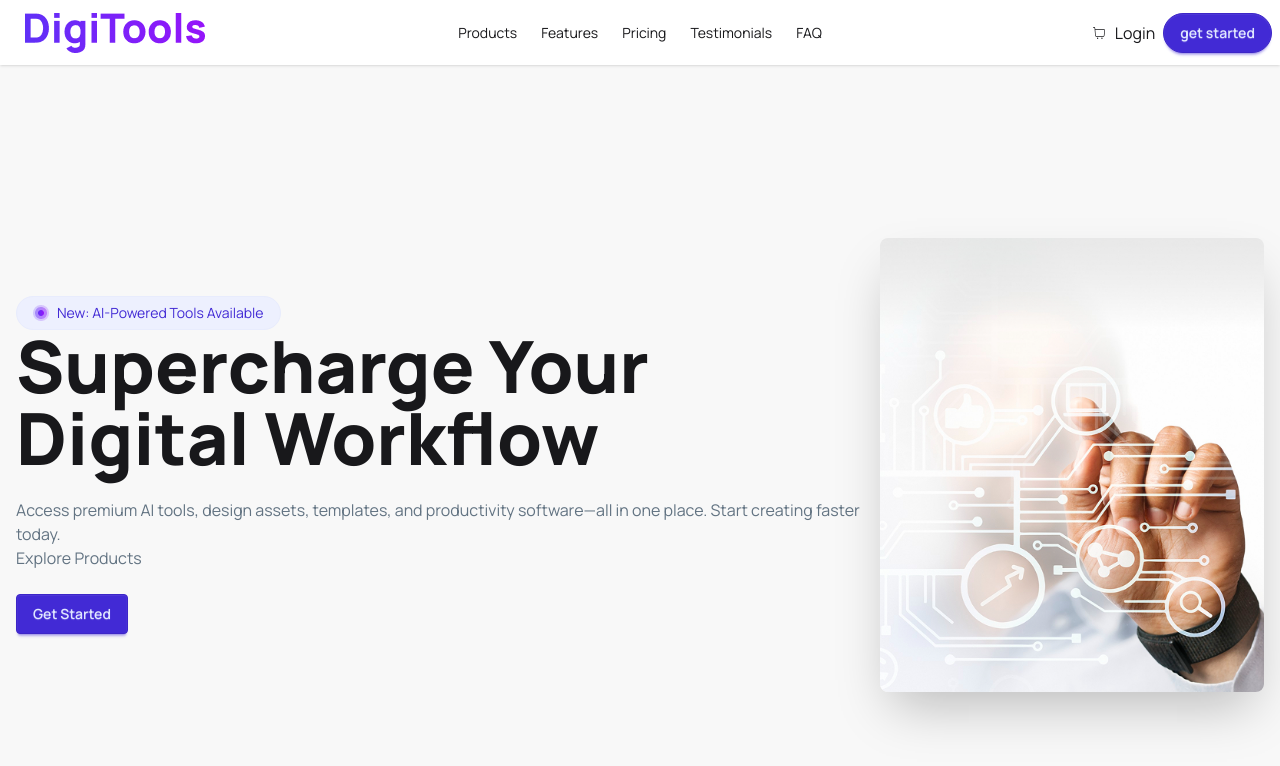
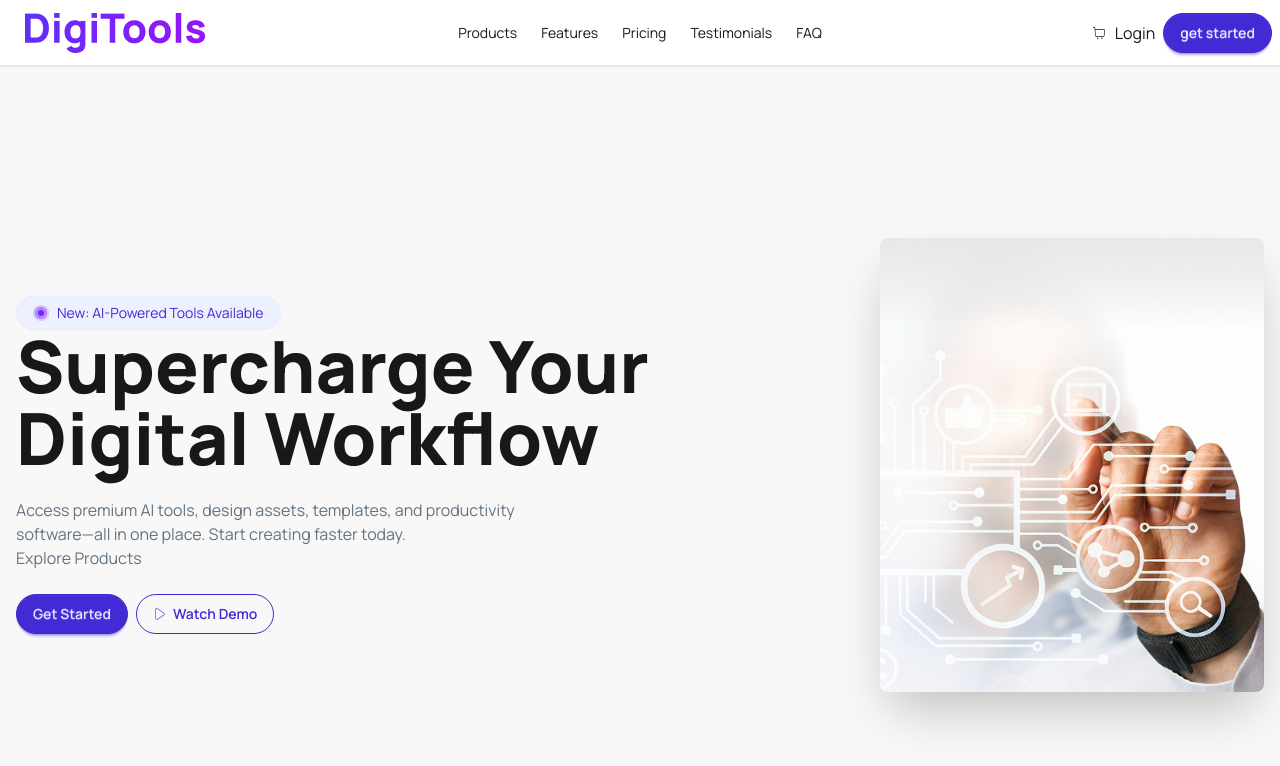
Before and after one commit to Didar112/DigiTools, a React (Vite) app: page / in a window 1280 px wide. Shown: the top 766 px of the page. Built offline with nearby package versions, Linux system fonts and the light colour scheme.

Commit message:
complete hero part

```diff
--- a/src/Components/hero/Herobanner.jsx
+++ b/src/Components/hero/Herobanner.jsx
@@ -1,6 +1,8 @@
 import React from 'react';
 import bannerImg from "../../assets/products/banner.png"
 import grpIcon from "../../assets/products/Group.png"
+import { CiPlay1 } from "react-icons/ci";
+
 
 const Herobanner = () => {
     return (
@@ -16,12 +18,13 @@ const Herobanner = () => {
             <img src={grpIcon} alt="" />New: AI-Powered Tools Available</div>
       <h1 className="text-5xl font-extrabold text-[72px]">Supercharge Your Digital Workflow</h1>
       <p className="py-6 font-normal text-[#627382]">
-        Access premium AI tools, design assets, templates, and productivity
+        Access premium AI tools, design assets, templates, and productivity <br />
 software—all in one place. Start creating faster today.
 <br />
 Explore Products
       </p>
-      <button className="btn btn-primary">Get Started</button>
+      <button className="mr-2 btn btn-primary rounded-full">Get Started</button>
+      <button className="btn btn-outline btn-primary rounded-full"><CiPlay1 /> Watch Demo</button>
     </div>
   </div>
 </div>
```
